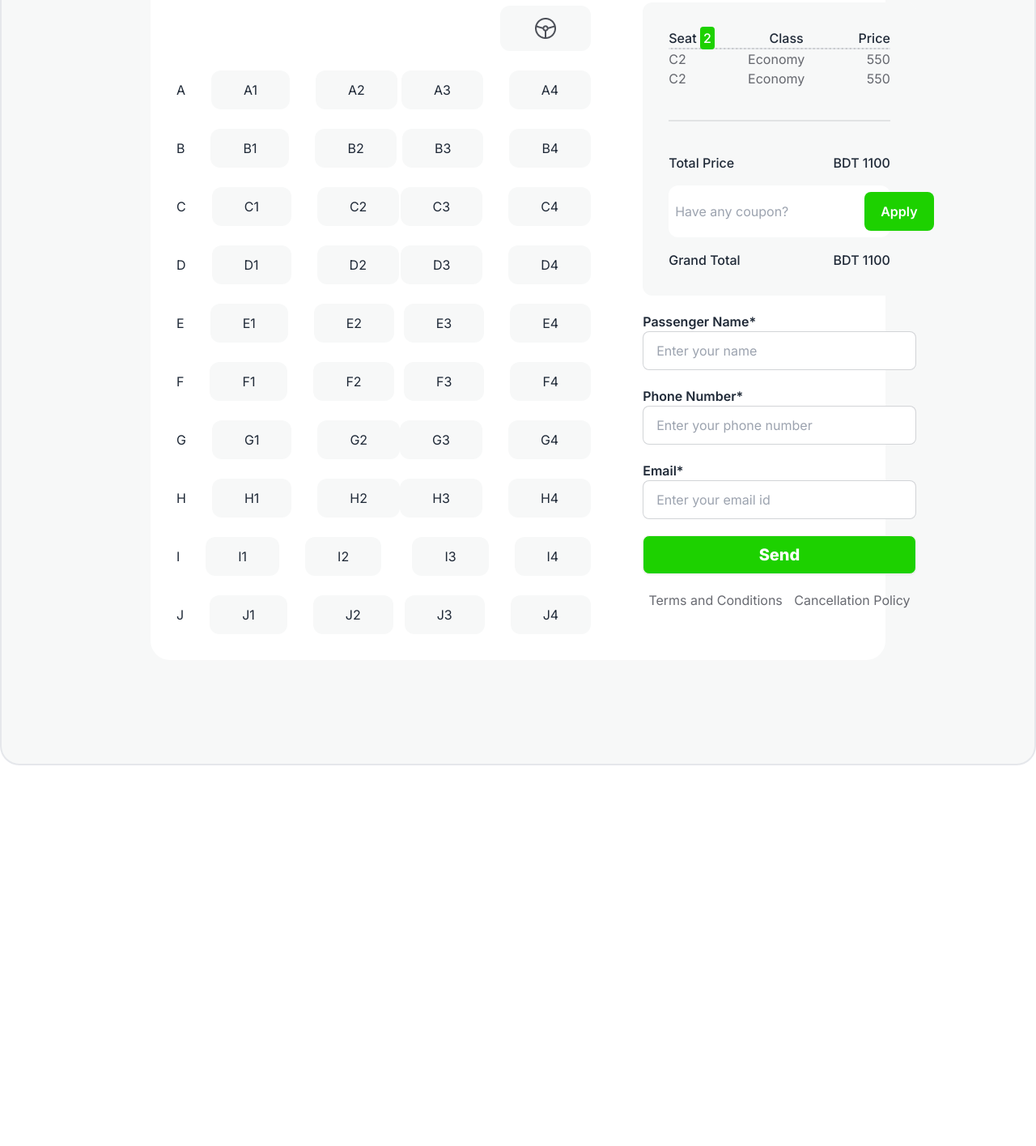
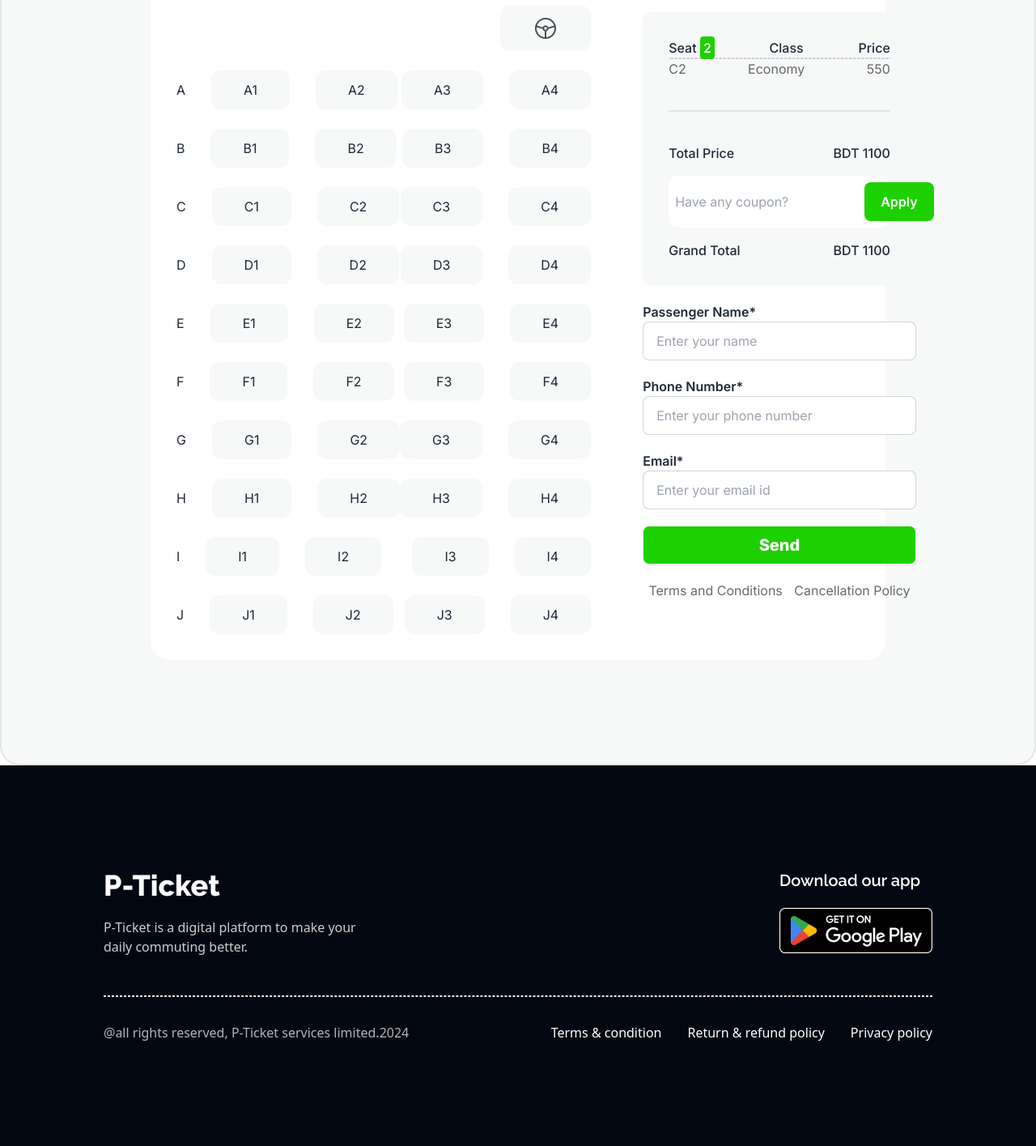
Before and after one commit to sajidhasan-web/b9a5-smart-ticketing, a plain HTML site: page index.html in a window 1280 px wide. Shown: the part 2369-3784 px from the top of the page at 81% size. Before the commit the page ends 3314 px from the top, so only its background shows below. Drawn offline with nearby package versions, Linux system fonts and the light colour scheme.

Commit message:
footer section complete and add Nav button function for going ticket section

```diff
--- a/index.html
+++ b/index.html
@@ -71,7 +71,7 @@
                       </ul>
                     </div>
                     <div class="navbar-end ">
-                      <button class="text-primaryBtnBg text-xl font-bold flex gap-3 border-solid border-2 border-[#1DD10066] items-center bg-[#1DD1001A] px-8 py-4 rounded-xl">Bus <img src="./images/bus-icon.png" alt=""></button>
+                      <button onclick="scrollToSection()" class="text-primaryBtnBg text-xl font-bold flex gap-3 border-solid border-2 border-[#1DD10066] items-center bg-[#1DD1001A] px-8 py-4 rounded-xl">Bus <img src="./images/bus-icon.png" alt=""></button>
                     </div>
                   </div>
             </nav>
@@ -217,7 +217,7 @@
                     <!-- ticket left section end-->
 
                    <!-- your seat section -->
-                   <div class=" p-8 bg-white mt-6 rounded-3xl inter lg:flex items-center gap-16">
+                   <div id="ticket-section" class=" p-8 bg-white mt-6 rounded-3xl inter lg:flex items-center gap-16">
                        <div class="space-y-6 flex-1 ">
                             <h4 class="text-2xl font-semibold">Select Your Seat</h4>
                             <div class="border-[1px] border-dashed bg-[#03071233]"></div>
@@ -341,7 +341,7 @@
                                     <div class="seat px-10 py-3 rounded-xl W-28 bg-[#F7F8F8]">I1</div>
                                     <div class="seat px-10 py-3 rounded-xl W-28 bg-[#F7F8F8]">I2</div>
                                 </div>
-                                <div class="flex gap-8">
+                                <div class="flex justify-center gap-8">
                                     <div class="seat px-10 py-3 rounded-xl bg-[#F7F8F8]">I3</div>
                                     <div class="seat px-10 py-3 rounded-xl bg-[#F7F8F8]">I4</div>
                                 </div>
@@ -375,16 +375,14 @@
                                         <div class="text-base font-medium">Price</div>
                                     </div>
                                     <div class=" border-[1px] border-dashed bg-[#03071233]"></div>
-                                    <div class="flex justify-between">
-                                        <div class="text-[#03071299]">C2</div>
-                                        <div class="text-[#03071299]">Economy</div>
-                                        <div class="text-[#03071299]">550</div>
+                                    <div class="tickets-details-container">
+                                        <div class="flex justify-between">
+                                            <div class="text-[#03071299]">C2</div>
+                                            <div class="text-[#03071299]">Economy</div>
+                                            <div class="text-[#03071299]">550</div>
+                                        </div>
                                     </div>
-                                    <div class="flex justify-between">
-                                        <div class="text-[#03071299]">C2</div>
-                                        <div class="text-[#03071299]">Economy</div>
-                                        <div class="text-[#03071299]">550</div>
-                                    </div>
+
                                 </div>
                                 <div class="divider"></div>
                                 <div class="flex justify-between">
@@ -430,10 +428,36 @@
 
 
             </section>
+            <footer>
 
+            </footer>
         </main>
-        <footer>
+        <footer class="bg-[#030712]">
+            <div  class="container mx-auto p-14 md:p-32">
+
+                    <div class="flex justify-between ">
+                        <div class="space-y-5">
+                                <p class="text-white text-4xl font-extrabold raleway">P-Ticket</p>
+                                <p class="text-[#FFFFFFCC]">P-Ticket is a digital platform to make your <br> daily commuting better.</p>
+                        </div>
+                        <div class="space-y-5">
+                            <p class="text-xl font-semibold text-white raleway">Download our app</p>
+                            <div><a href="#"><img src="./images/payStore.png" alt=""></a></div>
+                        </div>
+                    </div>
+                    <div class="border-[1px] border-dashed bg-[#03071233] mt-12"></div>
+                    <div class="flex justify-between mt-8">
+                        <p class="text-[#FFFFFFB2]">@all rights reserved, P-Ticket services limited.2024</p>
+                        <div class="flex gap-8">
+                            <p class="font-medium text-white">Terms & condition</p>
+                            <p class="font-medium text-white">Return & refund policy</p>
+                            <p class="font-medium text-white">Privacy policy</p>
+                        </div>
+                    </div>
+
+            </div>
 
         </footer>
+        <script src="./scripts/index.js"></script>
   </body>
 </html>
--- /dev/null
+++ b/scripts/index.js
@@ -0,0 +1,5 @@
+// nav btn function
+function scrollToSection(){
+    const section = document.getElementById('ticket-section')
+    section.scrollIntoView({behavior: 'smooth'})
+}
```
Also changed, not shown: images/payStore.png (added).
